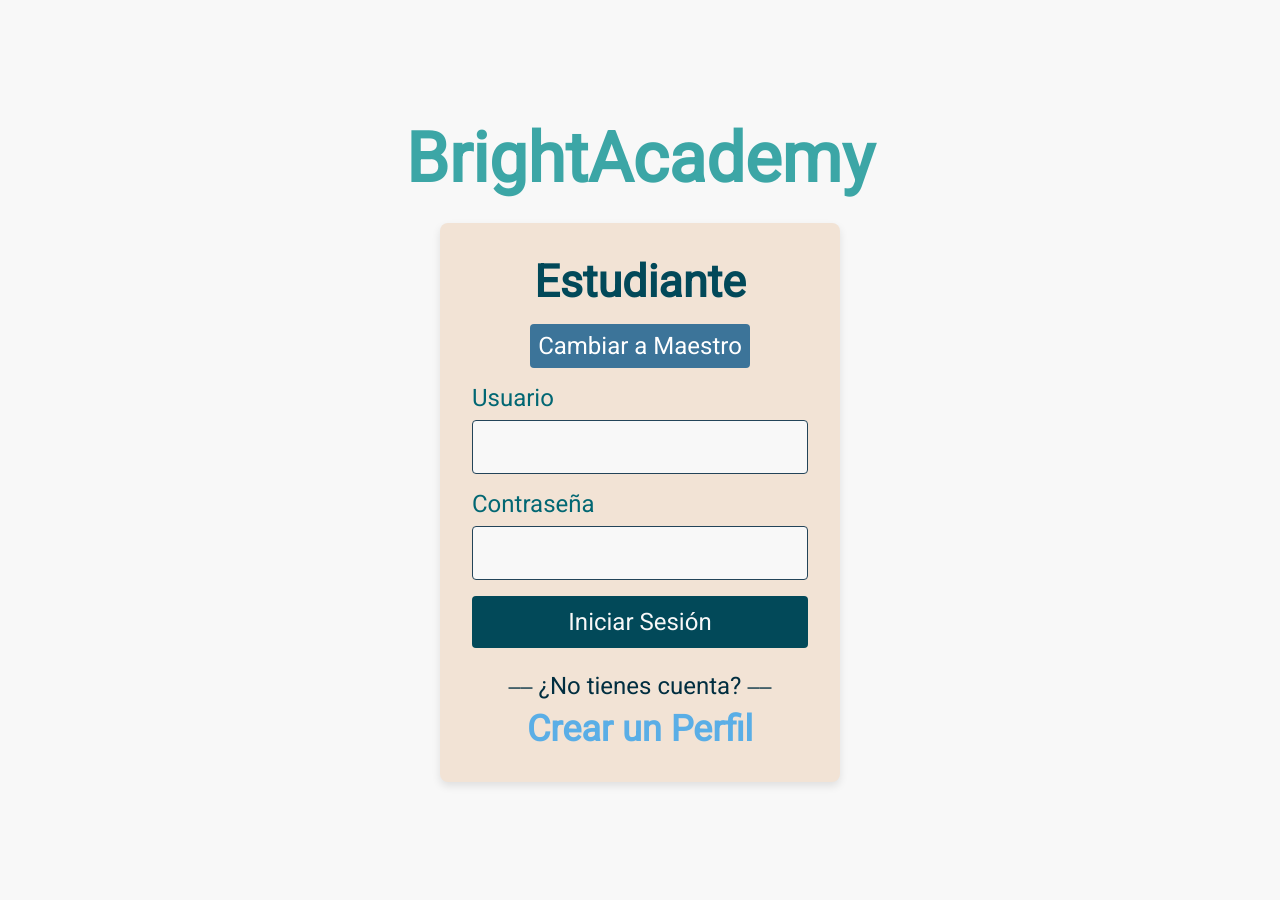
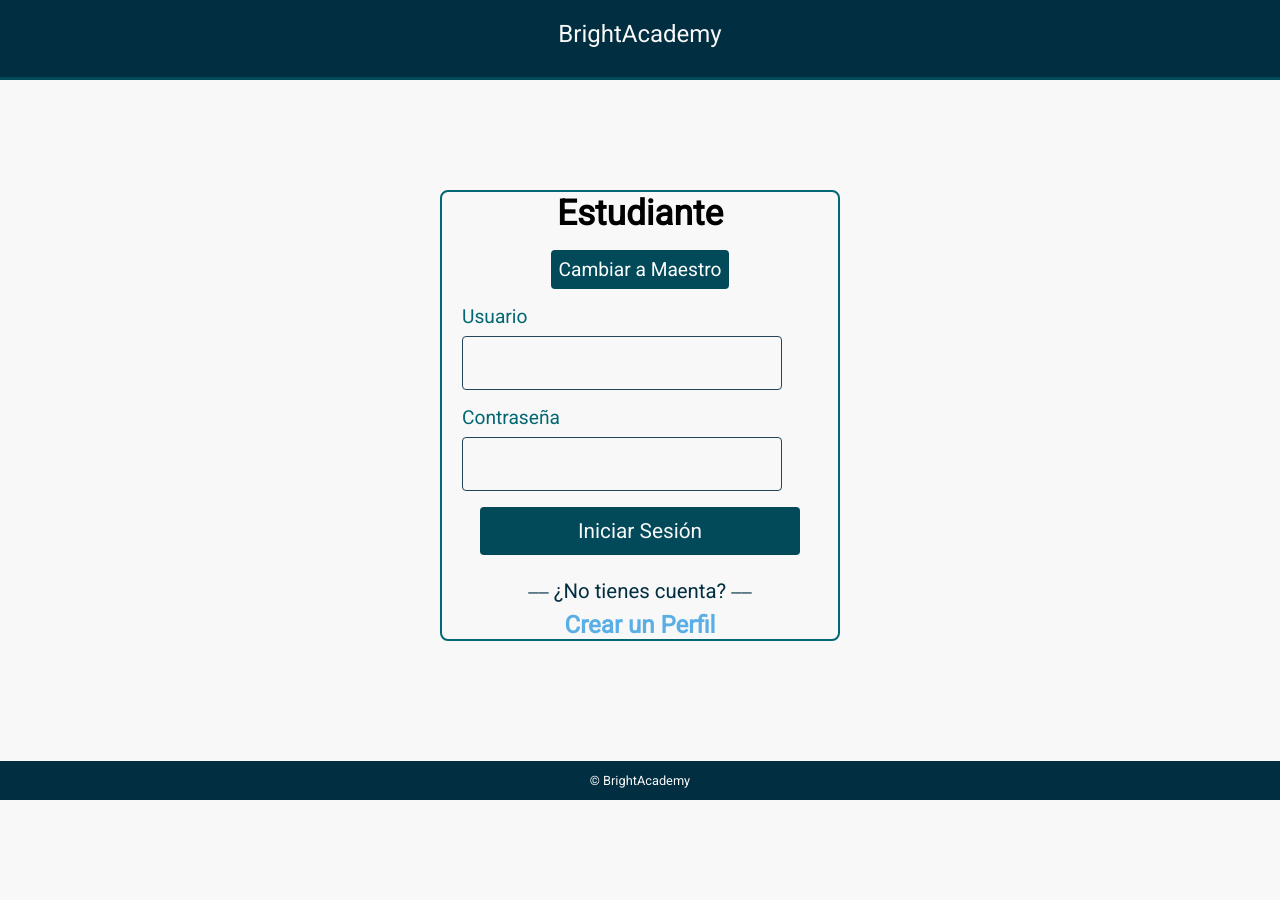
Before and after one commit to diegoemz/Proyecto-BrightAcademy, a PHP site: page / in a window 1280 px wide. After the commit the page ends 800 px from the top, so only its background shows below. Run offline with PHP 8.4, Linux system fonts and the light colour scheme.

Commit message:
Login de morales

```diff
--- a/diego-morales/css/login.css
+++ b/diego-morales/css/login.css
@@ -25,54 +25,51 @@
     box-sizing: border-box;
     font-family: 'Roboto', sans-serif;
 }
-
-body {
-    background-color: var(--blanco-1);
-    display: flex;
-    flex-direction: column;
-    justify-content: center;
-    align-items: center;
-    height: 100vh;
+/*Header*/
+header {
+    width: 100%;
+    height: 10%;
+    background-color: var(--azul-1);
+    border-bottom: var(--azul-2) 3px solid;
+    position: fixed;
+    top: 0;
 }
 
-.logo-container {
+header p{
     text-align: center;
-    margin-bottom: 1.5rem;
+    padding: 30px 0px;
+    color: var(--blanco-1);
+    font-size: var(--texto);
 }
 
-.logo-container p {
-    font-size: var(--titulo);
-    color: var(--azul-4);
-    font-weight: bold;
-}
-
+/*Form*/
 .login-container {
-    background-color: var(--beige-1);
-    padding: 2rem;
+    margin: 250px 20px;
     border-radius: 8px;
-    box-shadow: 0 4px 8px rgba(0, 0, 0, 0.1);
-    width: 100%;
+    border: solid var(--azul-3) 2px;
+    width: 90%;
     max-width: 400px;
+    color: black;
     text-align: center;
-    color: var(--azul-1);
+    padding: 0 20px;
 }
 
 h2 {
     margin-bottom: 1rem;
-    font-size: var(--subtitulo);
-    color: var(--azul-2);
+    font-size: 2.2rem;
+    color: black;
 }
 
 .btn-toggle {
     margin-bottom: 1rem;
-    background-color: var(--celeste-2);
+    background-color: var(--azul-2);
     color: white;
     padding: 0.5rem;
     border: none;
     border-radius: 4px;
     cursor: pointer;
     transition: background-color 0.3s ease;
-    font-size: var(--texto);
+    font-size: 1.2em;
 }
 
 .btn-toggle:hover {
@@ -88,12 +85,11 @@ h2 {
     display: block;
     margin-bottom: 0.5rem;
     color: var(--azul-3);
-    font-size: var(--texto);
+    font-size: 1.2em;
 }
 
 .input-group input {
-    width: 100%;
-    padding: 0.75rem;
+    width: 90%;
     border: 1px solid var(--celeste-1);
     border-radius: 4px;
     font-size: var(--texto);
@@ -101,13 +97,13 @@ h2 {
 }
 
 .btn-login {
-    width: 100%;
+    width: 90%;
     padding: 0.75rem;
     background-color: var(--azul-2);
     color: var(--blanco-1);
     border: none;
     border-radius: 4px;
-    font-size: var(--texto);
+    font-size: 1.3em;
     cursor: pointer;
     transition: background-color 0.3s ease;
 }
@@ -124,15 +120,54 @@ h2 {
 
 .create-account p {
     margin-bottom: 0.5rem;
+    font-size: 0.85em;
 }
 
 .btn-create {
     text-decoration: none;
     color: var(--celeste-3);
     font-weight: bold;
-    font-size: var(--texto);
+    font-size: 1em;
 }
 
 .btn-create:hover {
     text-decoration: underline;
 }
+
+/*Footer*/
+footer {
+    position: fixed;
+    bottom: 0px;
+    background-color: var(--azul-1);
+    font-size: 0.8em;
+    width: 100%;
+    text-align: center;
+}
+
+footer p {
+    padding: 12px;
+    color: var(--blanco-1);
+}
+
+footer .cont {
+    display: flex;
+    height: 40px;
+    justify-content: center;
+    align-items: center;
+}
+
+@media (min-width: 481px) and (max-width:768px){
+    .login-container{
+        margin: 250px 50px;
+    }
+}
+
+@media (min-width: 769px){
+    header p{
+        padding: 20px 0px;
+    }
+
+    .login-container{
+        margin: 140px 560px;
+    }
+}
--- a/index.html
+++ b/index.html
@@ -6,12 +6,15 @@
     <title>Página de Login - BrightAcademy</title>
     <link rel="stylesheet" href="styles.css">
     <link href="https://fonts.googleapis.com/css?family=Roboto&display=swap" rel="stylesheet">
-    <link rel="stylesheet" href="diego-morales/css/login.css">
+    <link rel="stylesheet" href="./diego-morales/css/login.css">
 </head>
 <body>
-    <div class="logo-container">
-        <p>BrightAcademy</p>
-    </div>
+    <header>
+        <div class="container">
+            <p class="nombre">BrightAcademy</p>
+        </div>
+        <div class="decoration"></div>
+    </header>
 
     <div class="login-container">
         <h2 id="user-type">Estudiante</h2>
@@ -35,5 +38,9 @@
     </div>
 
     <script src="diego-morales/script.js"></script>
+
+    <footer>
+        <p>&copy; BrightAcademy</p>
+    </footer>
 </body>
 </html>
```
Also changed, not shown: index.css (+21 -14 lines), diego-morales/css/styles.css (line endings or trailing spaces).
